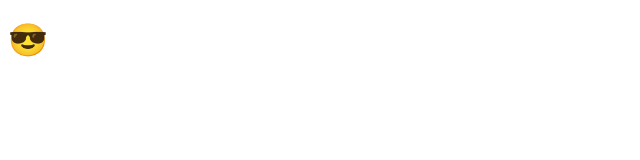
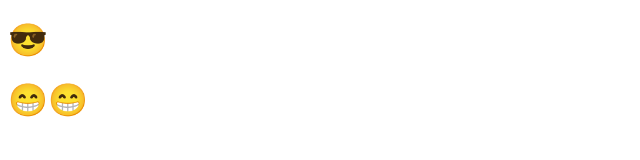
Before and after one commit to anand1013/git-tutorial, a website: page index.html in a window 1280 px wide. Shown: the whole page, without its empty margins (0-640 px from the left). Drawn offline with Linux system fonts and the light colour scheme.

Commit message:
first branch : first commit

```diff
--- a/index.html
+++ b/index.html
@@ -7,5 +7,6 @@
   </head>
   <body>
     <h1>😎</h1>
+    <h1>😁😁</h1>
   </body>
 </html>
```
